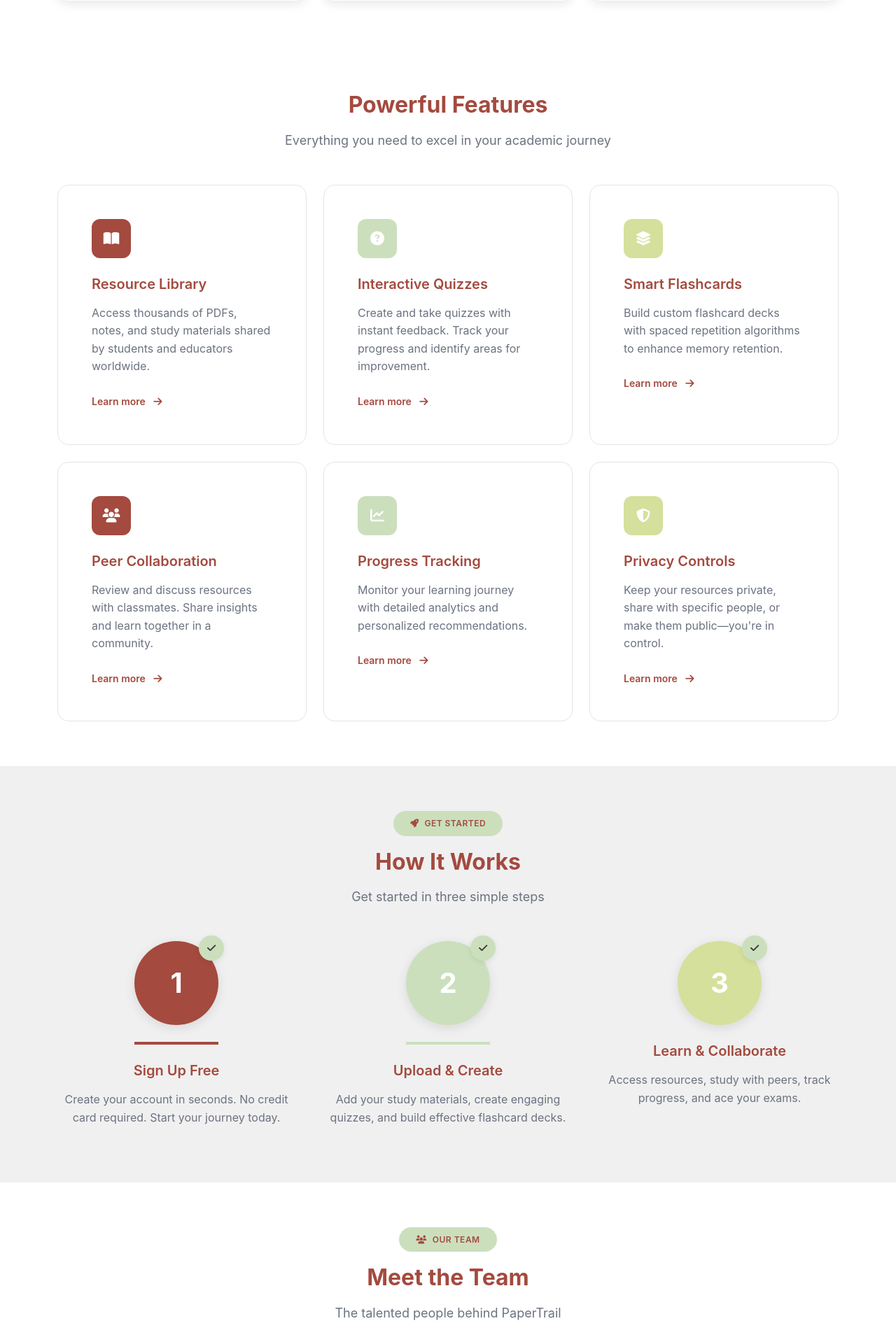
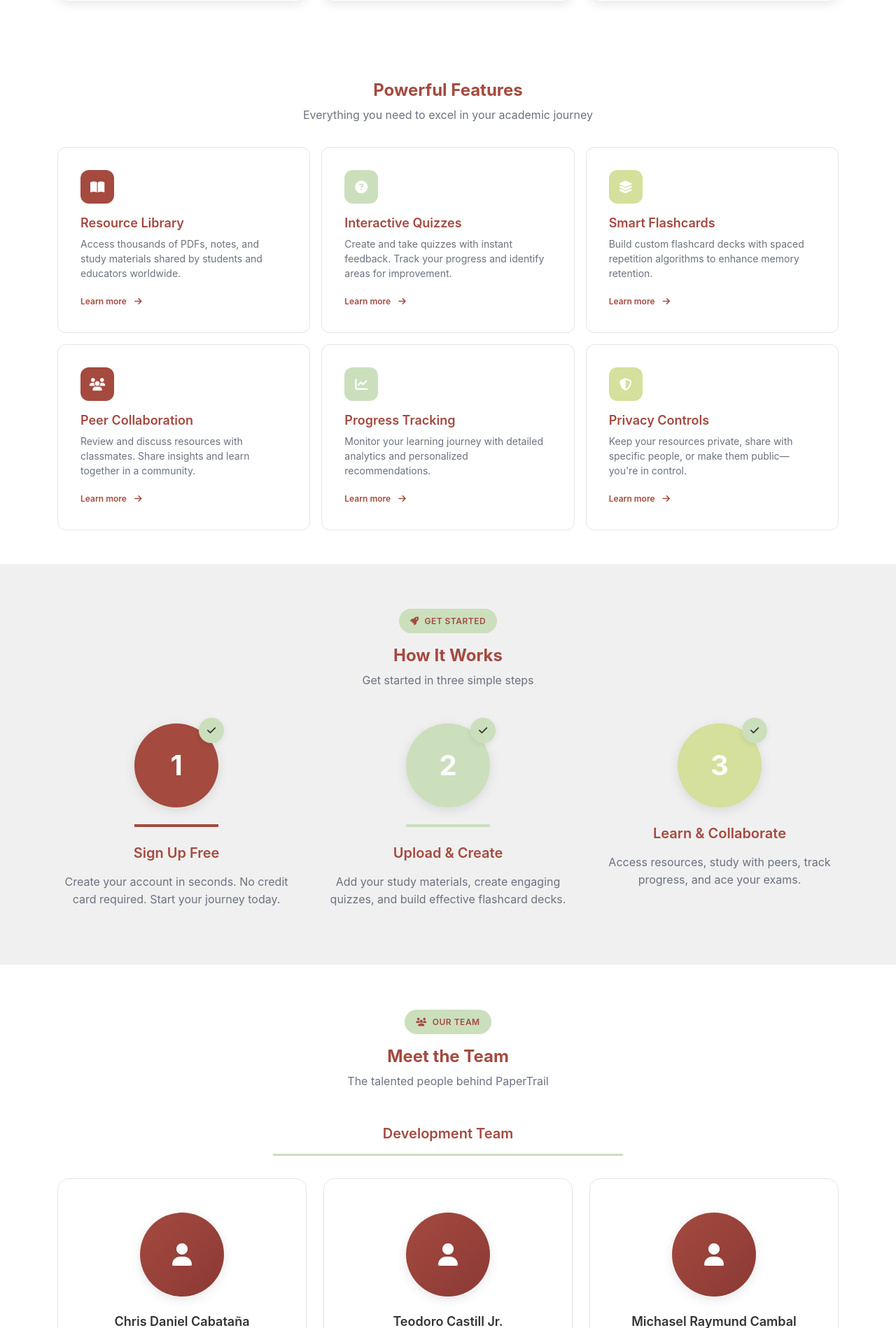
Before and after one commit to cdanpc/CSIT327-G5-PaperTrail, a Django app: page / in a window 1280 px wide. Shown: the part 823-2721 px from the top of the page at 70% size. Run offline with Django 5.2, Linux system fonts and the light colour scheme.

Commit message:
Cabataña(style): compact feature cards for single view

```diff
--- a/static/css/landing.css
+++ b/static/css/landing.css
@@ -135,14 +135,14 @@
 
 /* Features Section */
 .features-section {
-    padding: var(--spacing-2xl) 0;
+    padding: var(--spacing-xl) 0;
     background: var(--bg-white);
 }
 
 .section-badge {
     display: inline-block;
     background: var(--color-ui-30);
-    padding: var(--spacing-xs) var(--spacing-md);
+    padding: var(--spacing-xs) var(--spacing-sm);
     border-radius: var(--radius-full);
     font-size: var(--font-size-xs);
     font-weight: 600;
@@ -152,44 +152,44 @@
 }
 
 .section-title {
-    font-size: var(--font-size-3xl);
+    font-size: var(--font-size-2xl);
     font-weight: 700;
     color: var(--color-accent-10);
-    margin-bottom: var(--spacing-sm);
+    margin-bottom: var(--spacing-xs);
 }
 
 .section-subtitle {
-    font-size: var(--font-size-lg);
+    font-size: var(--font-size-base);
     color: var(--text-secondary);
-    margin-bottom: var(--spacing-xl);
+    margin-bottom: var(--spacing-lg);
 }
 
 /* Feature Cards */
 .feature-card {
     background: var(--bg-white);
     border: 1px solid var(--border-light);
-    border-radius: var(--radius-lg);
-    padding: var(--spacing-xl);
+    border-radius: var(--radius-md);
+    padding: var(--spacing-lg);
     height: 100%;
     transition: all 0.3s ease;
 }
 
 .feature-card:hover {
-    transform: translateY(-8px);
+    transform: translateY(-4px);
     box-shadow: var(--shadow-lg);
     border-color: var(--color-accent-10);
 }
 
 .feature-icon {
-    width: 56px;
-    height: 56px;
+    width: 48px;
+    height: 48px;
     border-radius: var(--radius-md);
     display: flex;
     align-items: center;
     justify-content: center;
-    font-size: var(--font-size-xl);
+    font-size: var(--font-size-lg);
     color: var(--bg-white);
-    margin-bottom: var(--spacing-md);
+    margin-bottom: var(--spacing-sm);
 }
 
 .feature-icon-red {
@@ -205,21 +205,21 @@
 }
 
 .feature-title {
-    font-size: var(--font-size-xl);
+    font-size: var(--font-size-lg);
     font-weight: 600;
     color: var(--color-accent-10);
+    margin-bottom: var(--spacing-xs);
+}
+
+.feature-description {
+    font-size: var(--font-size-sm);
+    color: var(--text-secondary);
+    line-height: 1.5;
     margin-bottom: var(--spacing-sm);
 }
 
-.feature-description {
-    font-size: var(--font-size-base);
-    color: var(--text-secondary);
-    line-height: 1.6;
-    margin-bottom: var(--spacing-md);
-}
-
 .feature-link {
-    font-size: var(--font-size-sm);
+    font-size: var(--font-size-xs);
     color: var(--color-accent-10);
     font-weight: 600;
     text-decoration: none;
--- a/templates/base.html
+++ b/templates/base.html
@@ -251,12 +251,12 @@
         <!-- Powerful Features Section -->
         <section id="features" class="features-section">
             <div class="container">
-                <div class="text-center mb-5">
+                <div class="text-center mb-4">
                     <h2 class="section-title">Powerful Features</h2>
                     <p class="section-subtitle">Everything you need to excel in your academic journey</p>
                 </div>
 
-                <div class="row g-4">
+                <div class="row g-3">
                     <!-- Feature 1: Resource Library -->
                     <div class="col-md-6 col-lg-4">
                         <div class="feature-card">
```
